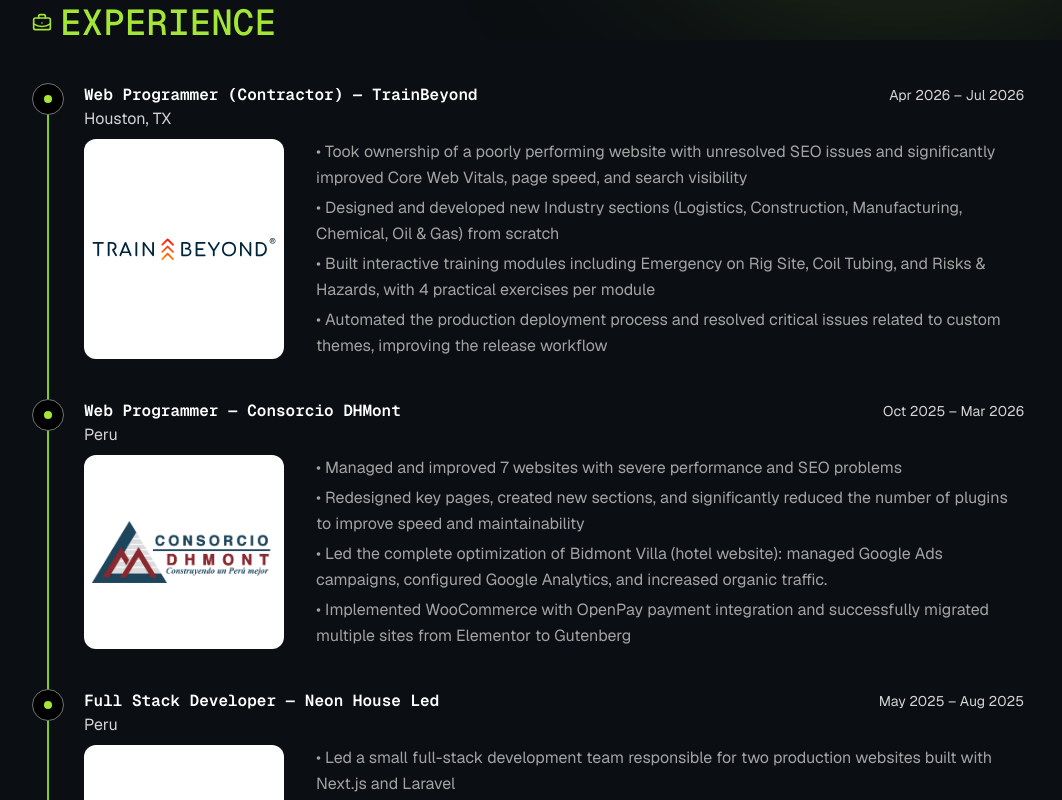
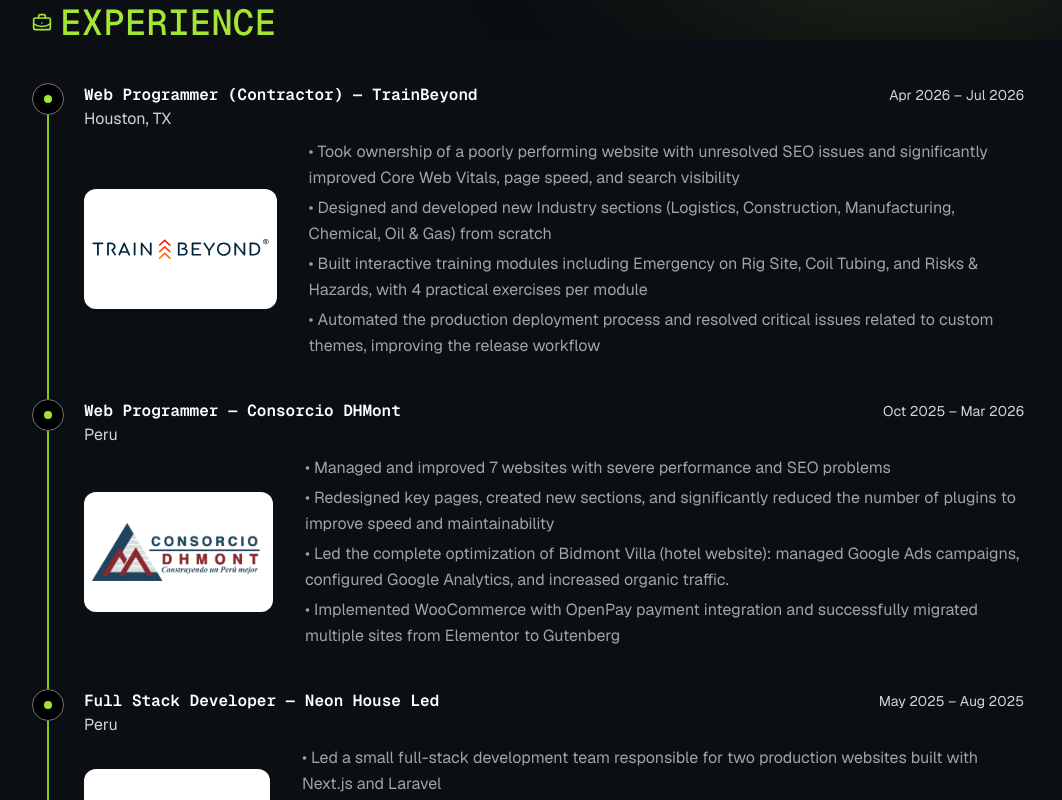
Before and after one commit to DiegoPowerDev/portfolio, a Next.js app: page / in a window 1280 px wide. Shown: the part 760-1560 px from the top of the page, without its empty margins (112-1174 px from the left). Built offline with nearby package versions, Linux system fonts and the light colour scheme; what tailwindcss-debug-screens would draw is missing.

Commit message:
corrigiendo estilos en imagenes

```diff
--- a/src/components/Experience/index.tsx
+++ b/src/components/Experience/index.tsx
@@ -81,13 +81,15 @@
                 <p className=" text-neutral-300 mb-2">{exp.location}</p>
 
                 <div className="flex gap-8 flex-col md:flex-row">
-                  <Image
-                    alt={exp.name}
-                    src={exp.image}
-                    width={200}
-                    height={200}
-                    className="bg-white p-2 rounded-xl object-contain"
-                  />
+                  <div className="flex items-center">
+                    <Image
+                      alt={exp.name}
+                      src={exp.image}
+                      height={300}
+                      width={300}
+                      className="bg-white p-2 flex rounded-xl object-contain  h-[120px]"
+                    />
+                  </div>
 
                   <ul className="flex flex-col gap-1">
                     {exp.tasks.map((task, j) => (
```
